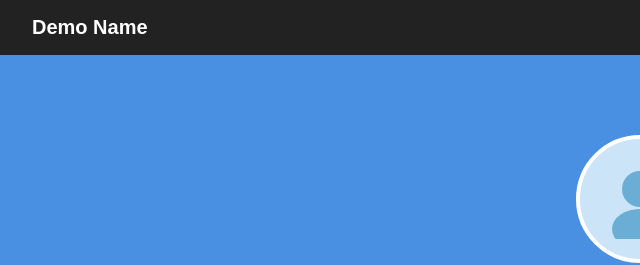
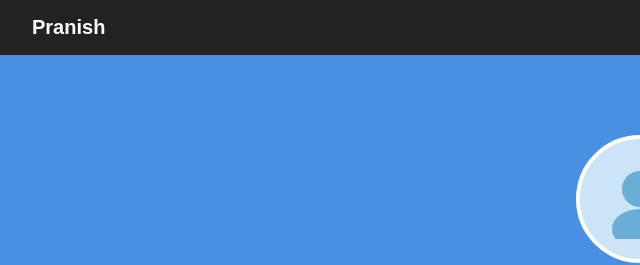
Before and after one commit to Pranish1016/Pranish_potfolio, a plain HTML site: page index.html in a window 1280 px wide. Shown: the top 265 px of the page, 0-640 px from the left. Drawn offline with Linux system fonts and the light colour scheme.

```diff
--- a/index.html
+++ b/index.html
@@ -10,7 +10,7 @@
 
   <!-- NAVBAR -->
   <nav style="background: #222; padding: 16px 32px; display: flex; justify-content: space-between; align-items: center;">
-    <div style="color: white; font-size: 20px; font-weight: bold;">Demo Name</div>
+    <div style="color: white; font-size: 20px; font-weight: bold;">Pranish</div>
     <div>
       <a href="#hero"     style="color: white; margin-left: 20px; text-decoration: none;">Home</a>
       <a href="#about"    style="color: white; margin-left: 20px; text-decoration: none;">About</a>
@@ -106,8 +106,7 @@
       <p style="color: #666; font-size: 13px;">© 2025 Demo Name. Built with HTML & CSS.</p>
     </div>
 
-  </footer>
-
+</footer>
 
 </body>
 </html>
```
